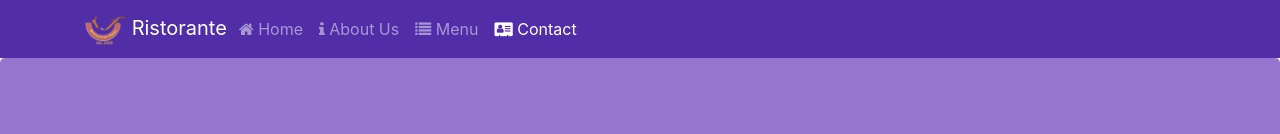
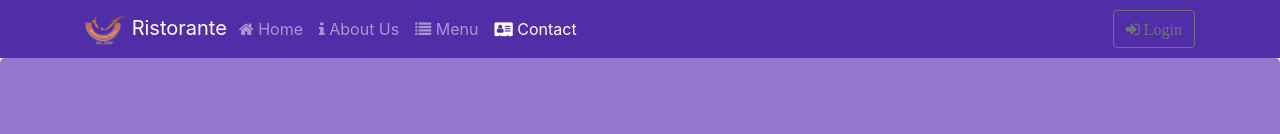
Before and after one commit to ChinmayPalaye/confusion_react, a React (Create React App) app: page /contact in a window 1280 px wide. Shown: the top 134 px of the page. Built offline with nearby package versions, Linux system fonts and the light colour scheme.

Commit message:
uncontrolled form

```diff
--- a/src/components/HeaderComponent.js
+++ b/src/components/HeaderComponent.js
@@ -1,17 +1,30 @@
 import React, {Component} from 'react';
-import {Navbar,	NavbarBrand, Jumbotron, Nav, NavbarToggler, Collapse, NavItem} from 'reactstrap'
+import {Navbar,	NavbarBrand, Jumbotron, Nav, NavbarToggler, Collapse, NavItem, Modal, ModalBody, ModalHeader, Button, Form, FormGroup, Input, Label} from 'reactstrap'
 import {NavLink} from 'react-router-dom';
 class Header extends Component{
     constructor(props){
         super(props);
         this.state={
-            isNavOpen: false
+            isNavOpen: false,
+            isModalOpen: false
         }
         this.toggleNav = this.toggleNav.bind(this);
+        this.toggleModal = this.toggleModal.bind(this);
+        this.handleLogin = this.handleLogin.bind(this);
     }
 
     toggleNav(){
         this.setState({isNavOpen: !this.state.isNavOpen});
+    }
+
+    toggleModal(){
+        this.setState({isModalOpen: !this.state.isModalOpen});
+    }
+
+    handleLogin(event){
+        this.toggleModal();
+        alert("Username: "+this.username.value+", Password: "+this.password.value+", Remember: "+this.remember.checked);
+
     }
     render(){
         return (
@@ -45,6 +58,13 @@
                                 </NavLink>
                             </NavItem>
                         </Nav>
+                        <Nav className="ml-auto" navbar>
+                            <NavItem>
+                                <Button outline onClick={this.toggleModal}>
+                                    <span className="fa fa-sign-in"> Login</span>
+                                </Button>
+                            </NavItem>
+                        </Nav>
                     </Collapse>
 
                 </div>
@@ -62,6 +82,29 @@
                         </div>
                     </div>
                 </Jumbotron>
+                <Modal isOpen={this.state.isModalOpen} toggle={this.toggleModal}>
+                    <ModalHeader toggle={this.toggleModal}>
+                        Login
+                    </ModalHeader>
+                    <ModalBody>
+                         <Form onSubmit={this.handleLogin}>
+                             <FormGroup>
+                                 <Label htmlFor="username">Username</Label>
+                                 <Input type="text" name="username" id="username" innerRef={(input)=> this.username=input}/>
+                             </FormGroup>
+                             <FormGroup>
+                                 <Label htmlFor="password">Password</Label>
+                                 <Input type="password" name="password" id="password" innerRef={(input)=> this.password=input}/>
+                             </FormGroup>
+                             <FormGroup check>
+                                 <Label check>
+                                     <Input type="checkbox" name="remember" innerRef={(input)=> this.remember=input}/>Remember Me
+                                 </Label>
+                             </FormGroup>
+                             <Button type="submit" value="submit" className="bg-primary">Login</Button>
+                         </Form>
+                    </ModalBody>
+                </Modal>
             </>
         );
     }
```
